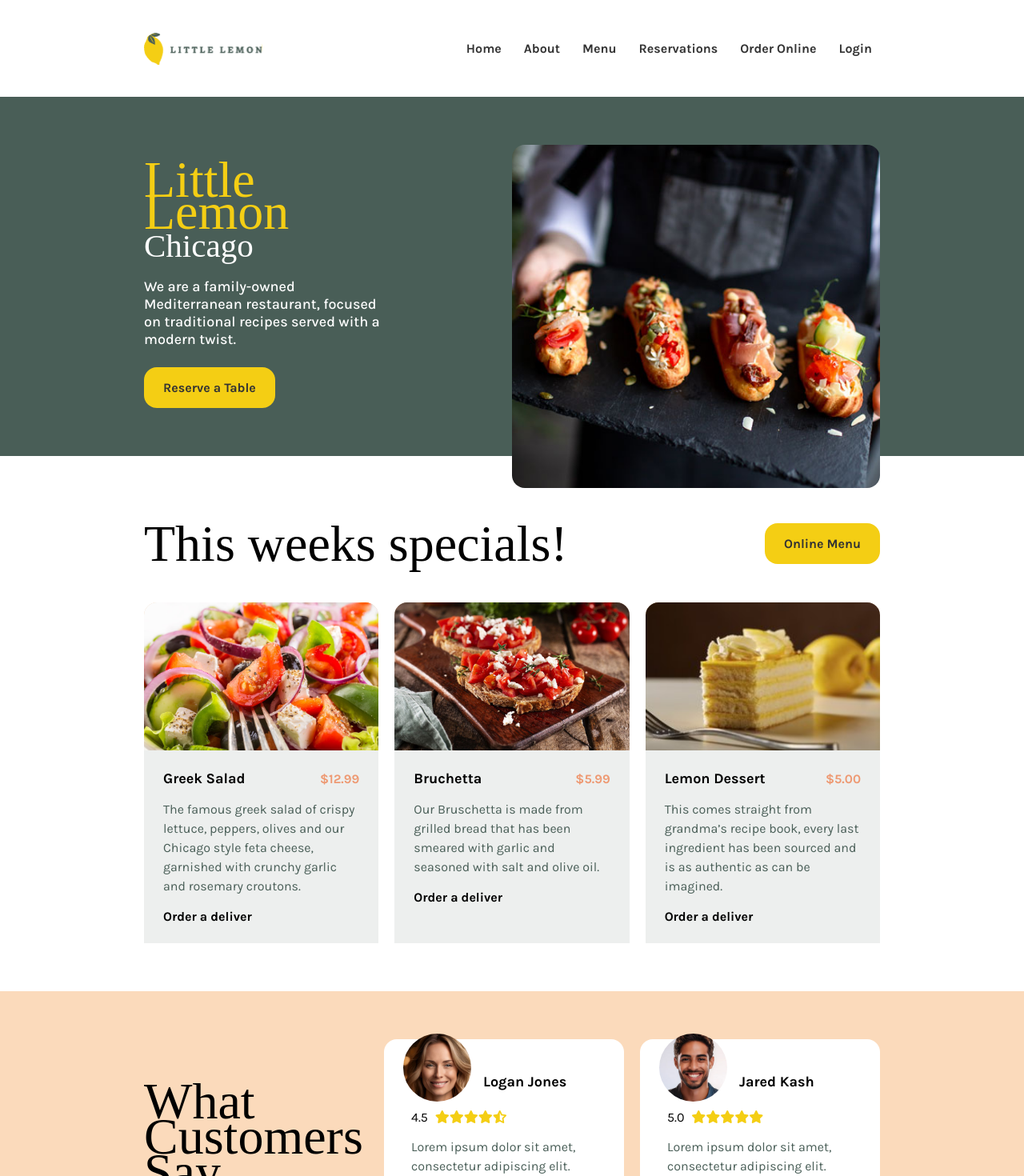
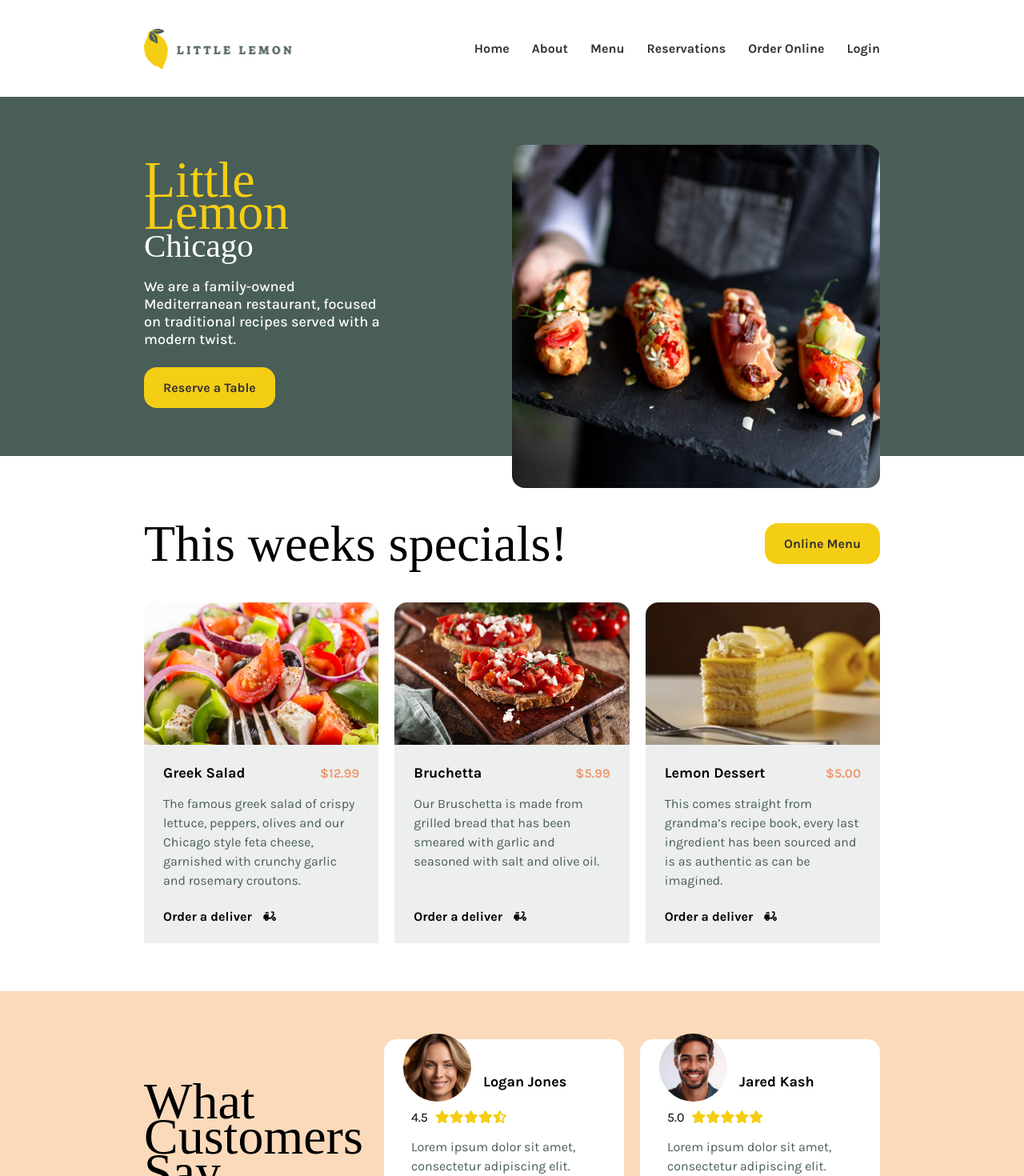
Before and after one commit to kclarkedesign/restaurant-app, a React (Create React App) app: page / in a window 1280 px wide. Shown: the top 1470 px of the page at 80% size. Built offline with nearby package versions, Linux system fonts and the light colour scheme; a web font is replaced by a local one.

Commit message:
minor tweaks to UI

```diff
--- a/public/index.html
+++ b/public/index.html
@@ -25,7 +25,7 @@
       work correctly both with client-side routing and a non-root public URL.
       Learn how to configure a non-root public URL by running `npm run build`.
     -->
-  <title>React App</title>
+  <title>Little Lemon | Chicago</title>
 </head>
 
 <body>
--- a/src/App.css
+++ b/src/App.css
@@ -57,6 +57,10 @@ body * {
   font-family: "Karla", sans-serif;
   font-optical-sizing: auto;
   font-style: normal;
+}
+
+input[type="submit"] {
+  margin-top: 1em;
 }
 button,
 input[type="submit"],
@@ -180,12 +184,13 @@ select {
   }
 }
 
+@media (min-width: 768px) {
 .header__logo {
   width: 100%;
-  max-width: 215px;
-  height: 40px;
+  max-width: 185px;
+  height: 50px;
 }
-
+}
 .nav ul,
 .header__nav ul {
   display: flex;
@@ -327,7 +332,7 @@ select {
   gap: 20px;
 }
 
-@media (min-width: 30em) {
+@media (min-width: 768px) {
   .section__articles {
     grid-template-columns: repeat(3, 1fr);
   }
@@ -358,6 +363,8 @@ select {
   border-radius: 16px 16px 0 0;
   background: var(--secondary-color-three);
   overflow: hidden;
+  display: flex;
+  flex-direction: column;
 }
 
 .specials .section__article-image {
@@ -370,6 +377,15 @@ select {
 
 .specials .section__article-details {
   padding: 24px;
+}
+
+@media (min-width: 768px) {
+  .specials .section__article-details {
+    height: 60%;
+    display: flex;
+    flex-direction: column;
+    justify-content: flex-start;
+  }
 }
 
 .specials .section__article-header {
@@ -396,6 +412,14 @@ select {
 
 .specials .section__article-footer {
   font-weight: bold;
+  margin-top: auto;
+}
+
+.specials .icon-delivery img {
+  width: 36px;
+  height: 12px;
+  display: inline-block;
+  padding: 0 10px;
 }
 
 /** Reviews Section **/
--- a/src/components/Card.js
+++ b/src/components/Card.js
@@ -1,6 +1,9 @@
 import React from "react";
 
 const Card = ({ imageSrc, title, price, text }) => {
+  // const deliveryImg = require("./img/img-person-1.jpg");
+  const deliveryImg = require("../img/img-delivery.png");
+
   return (
     <>
       <article
@@ -21,7 +24,10 @@ const Card = ({ imageSrc, title, price, text }) => {
           </div>
           <p className="section__article-text p-text">{text}</p>
           <div className="section__article-footer">
-            Order a deliver <span className="icon-delivery"></span>
+            Order a deliver{" "}
+            <span className="icon-delivery">
+              <img src={deliveryImg} alt="delivery scooter" />
+            </span>
           </div>
         </div>
       </article>
--- a/src/components/Navbar.css
+++ b/src/components/Navbar.css
@@ -1,8 +1,9 @@
 /* Basic Navbar Styling */
 .header__nav {
   color: white;
-  padding: 10px;
+  padding: 10px 10px 10px;
   position: relative;
+  right: -10px;
 }
 
 /* Hide menu by default on mobile */
@@ -18,7 +19,7 @@
   flex-direction: column;
   position: absolute;
   top: 50px;
-  right: -20px;
+  right: -10px;
   background: #fff;
   padding: 20px 25px 25px;
   z-index: 999;
```
Also changed, not shown: src/img/img-delivery.png (added).
